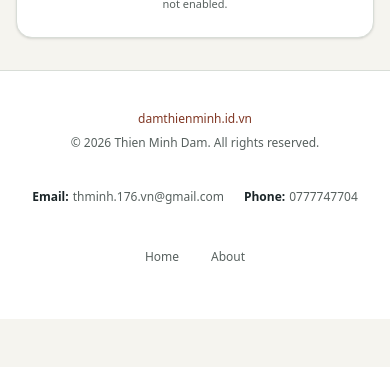
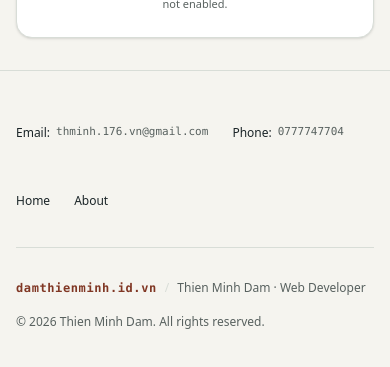
Before and after one commit to thminh176/minh-portforlio, a Next.js app: page /en/ in a window 390 px wide. Shown: the part 4028-4395 px from the top of the page. Before the commit the page ends 4347 px from the top, so only its background shows below. Built offline with nearby package versions, Linux system fonts and the light colour scheme; no server answers; a web font is replaced by a local one.

Commit message:
feat(footer): implement V2 editorial footer in Footer.tsx (U04)

```diff
--- a/src/components/Footer.tsx
+++ b/src/components/Footer.tsx
@@ -14,25 +14,14 @@ export default function Footer({ locale }: FooterProps) {
   const publishedSocials = getPublishedSocialLinks();
 
   return (
-    <footer className="w-full border-t border-[var(--border-subtle)] bg-[var(--bg-surface)] py-10 transition-colors">
-      <div className="max-w-5xl mx-auto px-4 sm:px-8 flex flex-col sm:flex-row items-center justify-between gap-6 text-sm text-[var(--text-secondary)]">
-        {/* Moniker & Copyright */}
-        <div className="flex flex-col sm:flex-row items-center gap-2 sm:gap-4 text-center sm:text-left">
-          <span className="font-medium text-xs text-[var(--accent-primary)]">
-            {profileConfig.domain}
-          </span>
-          <span className="hidden sm:inline text-[var(--border-strong)]" aria-hidden="true">•</span>
-          <span className="text-xs text-[var(--text-muted)]">
-            © {currentYear} {profile.name}. {dict.common.footerCopyright}
-          </span>
-        </div>
-
-        {/* Footer Navigation & Published Contact Links */}
-        <div className="flex flex-col sm:flex-row items-center gap-4 sm:gap-6">
+    <footer className="w-full border-t border-[var(--color-border)] bg-[var(--color-paper)] text-[var(--color-ink)] transition-colors">
+      <div className="max-w-5xl mx-auto px-4 sm:px-8 py-10 sm:py-12 flex flex-col gap-8">
+        {/* Upper Ledger: Direct Contacts & Site Navigation */}
+        <div className="flex flex-col md:flex-row md:items-center md:justify-between gap-6 pb-6 border-b border-[var(--color-border)]">
           {publishedSocials.length > 0 && (
             <div
               role="group"
-              className="flex flex-wrap items-center justify-center sm:justify-end gap-3 sm:gap-4 text-xs"
+              className="flex flex-wrap items-center gap-x-6 gap-y-2 text-xs"
               aria-label={locale === 'vi' ? 'Thông tin liên hệ trực tiếp' : 'Direct contact details'}
             >
               {publishedSocials.map((social) => {
@@ -44,31 +33,55 @@ export default function Footer({ locale }: FooterProps) {
                     key={social.id}
                     href={social.href}
                     {...(!isNativeProtocol ? { target: '_blank', rel: 'noopener noreferrer' } : {})}
-                    className="text-xs text-[var(--text-secondary)] hover:text-[var(--accent-primary)] transition-colors min-h-[44px] flex items-center gap-1 focus:outline-none focus:ring-2 focus:ring-[var(--focus-ring)] rounded px-1"
+                    className="text-xs text-[var(--text-secondary)] hover:text-[var(--color-brick-deep)] transition-colors min-h-[44px] inline-flex items-center gap-1.5 focus-visible:outline-none focus-visible:ring-2 focus-visible:ring-[var(--focus-ring)] focus-visible:ring-offset-2 focus-visible:ring-offset-[var(--color-paper)] rounded-xs py-1"
                   >
-                    <span className="font-semibold text-[var(--text-primary)]">{label}:</span>
-                    <span className="break-all">{social.value || social.href}</span>
+                    <span className="font-medium text-[var(--color-ink)] whitespace-nowrap">{label}:</span>
+                    <span className="break-all font-mono text-[11px] sm:text-xs text-[var(--text-secondary)]">
+                      {social.value || social.href}
+                    </span>
                   </a>
                 );
               })}
             </div>
           )}
 
-          <nav className="flex items-center gap-6 text-xs font-medium" aria-label={locale === 'vi' ? 'Liên kết chân trang' : 'Footer navigation'}>
+          <nav
+            className="flex items-center gap-6 text-xs font-medium"
+            aria-label={locale === 'vi' ? 'Liên kết chân trang' : 'Footer navigation'}
+          >
             <Link
               href={`/${locale}/`}
-              className="hover:text-[var(--accent-primary)] transition-colors min-h-[44px] flex items-center focus:outline-none focus:ring-2 focus:ring-[var(--focus-ring)] rounded px-1"
+              className="text-[var(--color-ink)] hover:text-[var(--color-brick-deep)] transition-colors min-h-[44px] inline-flex items-center whitespace-nowrap focus-visible:outline-none focus-visible:ring-2 focus-visible:ring-[var(--focus-ring)] focus-visible:ring-offset-2 focus-visible:ring-offset-[var(--color-paper)] rounded-xs py-1"
             >
               {dict.common.home}
             </Link>
             <Link
               href={`/${locale}/about/`}
-              className="hover:text-[var(--accent-primary)] transition-colors min-h-[44px] flex items-center focus:outline-none focus:ring-2 focus:ring-[var(--focus-ring)] rounded px-1"
+              className="text-[var(--color-ink)] hover:text-[var(--color-brick-deep)] transition-colors min-h-[44px] inline-flex items-center whitespace-nowrap focus-visible:outline-none focus-visible:ring-2 focus-visible:ring-[var(--focus-ring)] focus-visible:ring-offset-2 focus-visible:ring-offset-[var(--color-paper)] rounded-xs py-1"
             >
               {dict.common.about}
             </Link>
           </nav>
         </div>
+
+        {/* Lower Ledger: Colophon & Copyright */}
+        <div className="flex flex-col sm:flex-row sm:items-center sm:justify-between gap-4 text-xs text-[var(--text-secondary)]">
+          <div className="flex flex-wrap items-center gap-2 sm:gap-3 text-left">
+            <span className="font-mono text-xs font-semibold tracking-wider text-[var(--color-brick-deep)]">
+              {profileConfig.domain}
+            </span>
+            <span className="text-[var(--color-border)] select-none" aria-hidden="true">
+              /
+            </span>
+            <span className="text-xs text-[var(--text-secondary)]">
+              {profile.name} · {profile.role}
+            </span>
+          </div>
+
+          <div className="text-xs text-[var(--text-secondary)] leading-relaxed">
+            © {currentYear} {profile.name}. {dict.common.footerCopyright}
+          </div>
+        </div>
       </div>
     </footer>
   );
```
